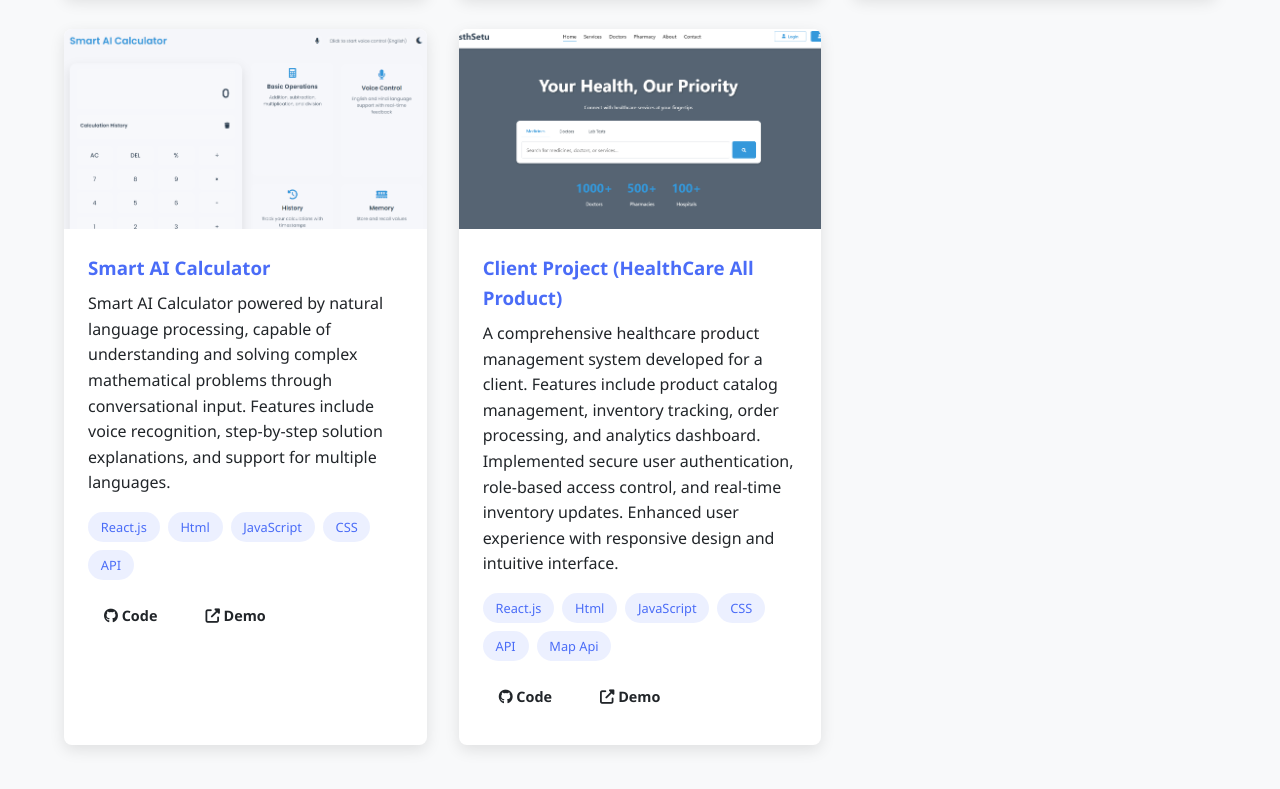
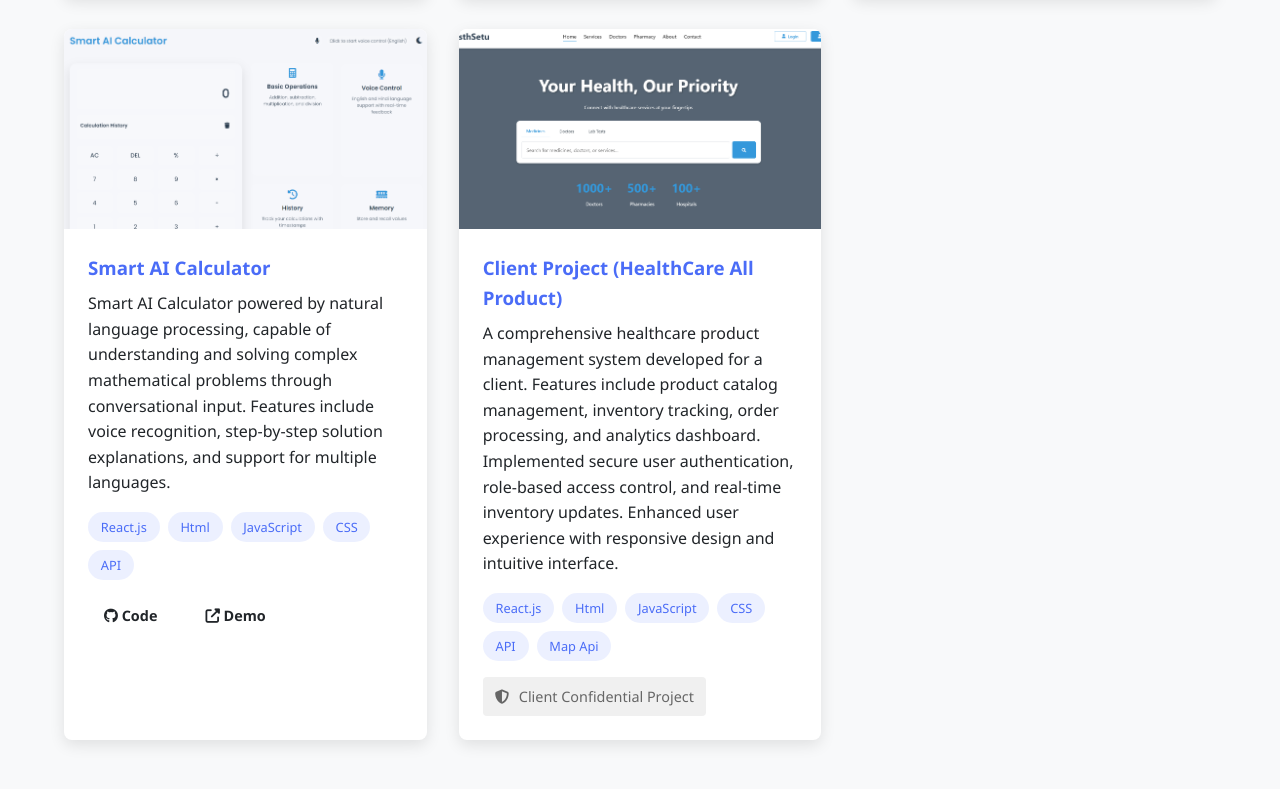
Before and after one commit to raushandubey/myPortfolio1, a plain HTML site: page index.html in a window 1280 px wide. Shown: the part 5193-5982 px from the top of the page. Drawn offline with nearby package versions, Linux system fonts and the light colour scheme; a script that the page names is missing.

Commit message:
Version 17.0

```diff
--- a/index.html
+++ b/index.html
@@ -394,8 +394,11 @@
                             <span>Map Api</span>
                         </div>
                         <div class="project-links">
-                            <a href="https://github.com/raushandubey/Ai-cal" class="btn small-btn"><i class="fab fa-github"></i> Code</a>
-                            <a href="https://aicalculo.netlify.app/" class="btn small-btn"><i class="fas fa-external-link-alt"></i> Demo</a>
+                            <span class="private-project-badge">
+                             <i class="fas fa-shield-alt"></i> Client Confidential Project
+                            </span>
+                            <!-- <a href="https://github.com/raushandubey/Ai-cal" class="btn small-btn"><i class="fab fa-github"></i> Code</a>
+                            <a href="https://aicalculo.netlify.app/" class="btn small-btn"><i class="fas fa-external-link-alt"></i> Demo</a> -->
                         </div>
                     </div>
                 </div>
--- a/styles.css
+++ b/styles.css
@@ -1,3 +1,30 @@
+/* Private */
+.fa-lock {
+    margin-left: 8px;
+    font-size: 0.8em;
+    color: #888;
+}
+
+.private-note {
+    font-style: italic;
+    color: #666;
+    font-size: 0.9em;
+}
+
+.private-project-badge {
+    display: inline-block;
+    padding: 8px 12px;
+    background: #f0f0f0;
+    border-radius: 4px;
+    color: #666;
+    font-size: 0.9em;
+}
+
+.private-project-badge i {
+    margin-right: 6px;
+}
+
+
 /* Animations and Keyframes */
 @keyframes fadeInUp {
     from {
```
